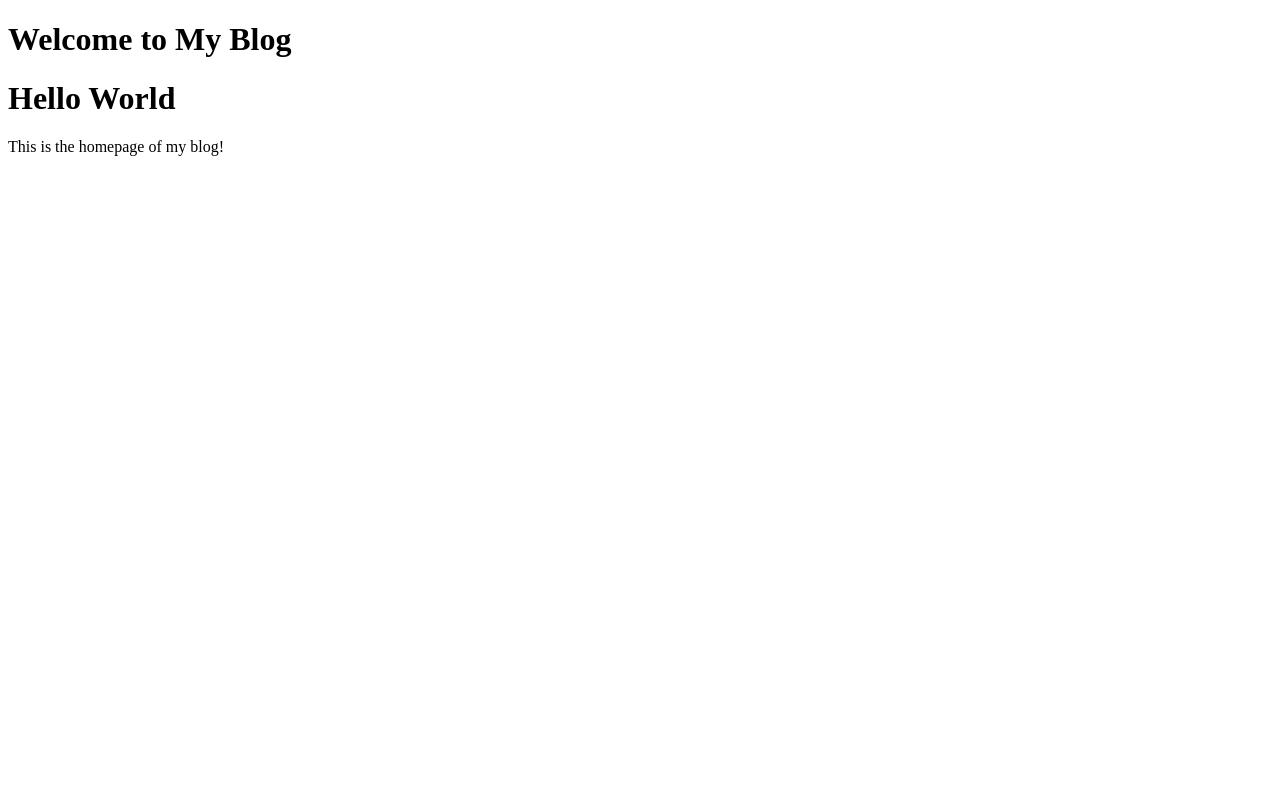
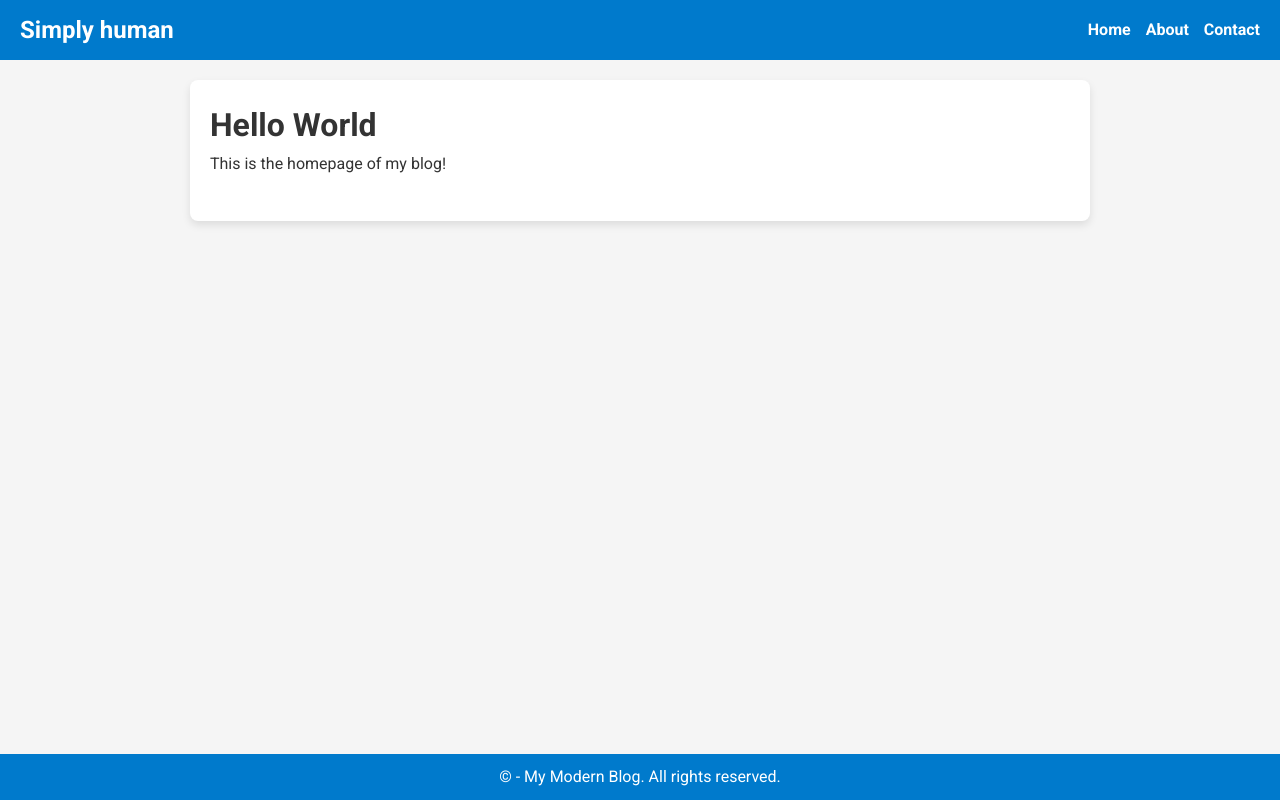
Before and after one commit to Gr8Gatsby/blog, an Eleventy site: page src/index.md in a window 1280 px wide. Built offline with nearby package versions, Linux system fonts and the light colour scheme; Eleventy itself is replaced by a stand-in of ours; files that its build step writes are made by us from their sources.

Commit message:
adding in a basic style

```diff
--- a/src/_layouts/default.njk
+++ b/src/_layouts/default.njk
@@ -4,13 +4,127 @@
     <meta charset="UTF-8">
     <meta name="viewport" content="width=device-width, initial-scale=1.0">
     <title>{{ title }}</title>
+
+    <!-- Google Font -->
+    <link href="https://fonts.googleapis.com/css2?family=Roboto:wght@400;700&display=swap" rel="stylesheet">
+
+    <!-- Basic CSS Styling -->
+    <style>
+        :root {
+            --primary-color: #007acc;
+            --text-color: #333;
+            --background-color: #f5f5f5;
+            --header-height: 60px;
+        }
+
+        * {
+            margin: 0;
+            padding: 0;
+            box-sizing: border-box;
+        }
+
+        body {
+            font-family: 'Roboto', sans-serif;
+            background-color: var(--background-color);
+            color: var(--text-color);
+            line-height: 1.6;
+        }
+
+        header {
+            background-color: var(--primary-color);
+            color: white;
+            height: var(--header-height);
+            display: flex;
+            align-items: center;
+            justify-content: space-between;
+            padding: 0 20px;
+        }
+
+        header h1 {
+            font-size: 1.5rem;
+            font-weight: bold;
+        }
+
+        nav {
+            display: flex;
+            gap: 15px;
+        }
+
+        nav a {
+            color: white;
+            text-decoration: none;
+            font-weight: 700;
+        }
+
+        nav a:hover {
+            text-decoration: underline;
+        }
+
+        main {
+            max-width: 900px;
+            margin: 20px auto;
+            padding: 20px;
+            background-color: white;
+            border-radius: 8px;
+            box-shadow: 0 4px 8px rgba(0, 0, 0, 0.1);
+        }
+
+        footer {
+            text-align: center;
+            padding: 10px;
+            background-color: var(--primary-color);
+            color: white;
+            position: fixed;
+            bottom: 0;
+            width: 100%;
+        }
+
+        h2 {
+            margin-bottom: 1rem;
+        }
+
+        p {
+            margin-bottom: 1.5rem;
+        }
+
+        a {
+            color: var(--primary-color);
+        }
+
+        a:hover {
+            text-decoration: underline;
+        }
+
+        /* Responsive Design */
+        @media (max-width: 768px) {
+            header h1 {
+                font-size: 1.2rem;
+            }
+
+            main {
+                padding: 15px;
+            }
+        }
+    </style>
 </head>
 <body>
+
     <header>
         <h1>{{ title }}</h1>
+        <nav>
+            <a href="/">Home</a>
+            <a href="/about/">About</a>
+            <a href="/contact/">Contact</a>
+        </nav>
     </header>
+
     <main>
         {{ content | safe }}
     </main>
+
+    <footer>
+        &copy; {{ year }} - My Modern Blog. All rights reserved.
+    </footer>
+
 </body>
 </html>
--- a/src/index.md
+++ b/src/index.md
@@ -1,5 +1,5 @@
 ---
-title: "Welcome to My Blog"
+title: "Simply human"
 layout: "default" # Optional if you have layouts
 ---
 
```
Also changed, not shown: docs/index.html (+116 -2 lines), .eleventy.js.
